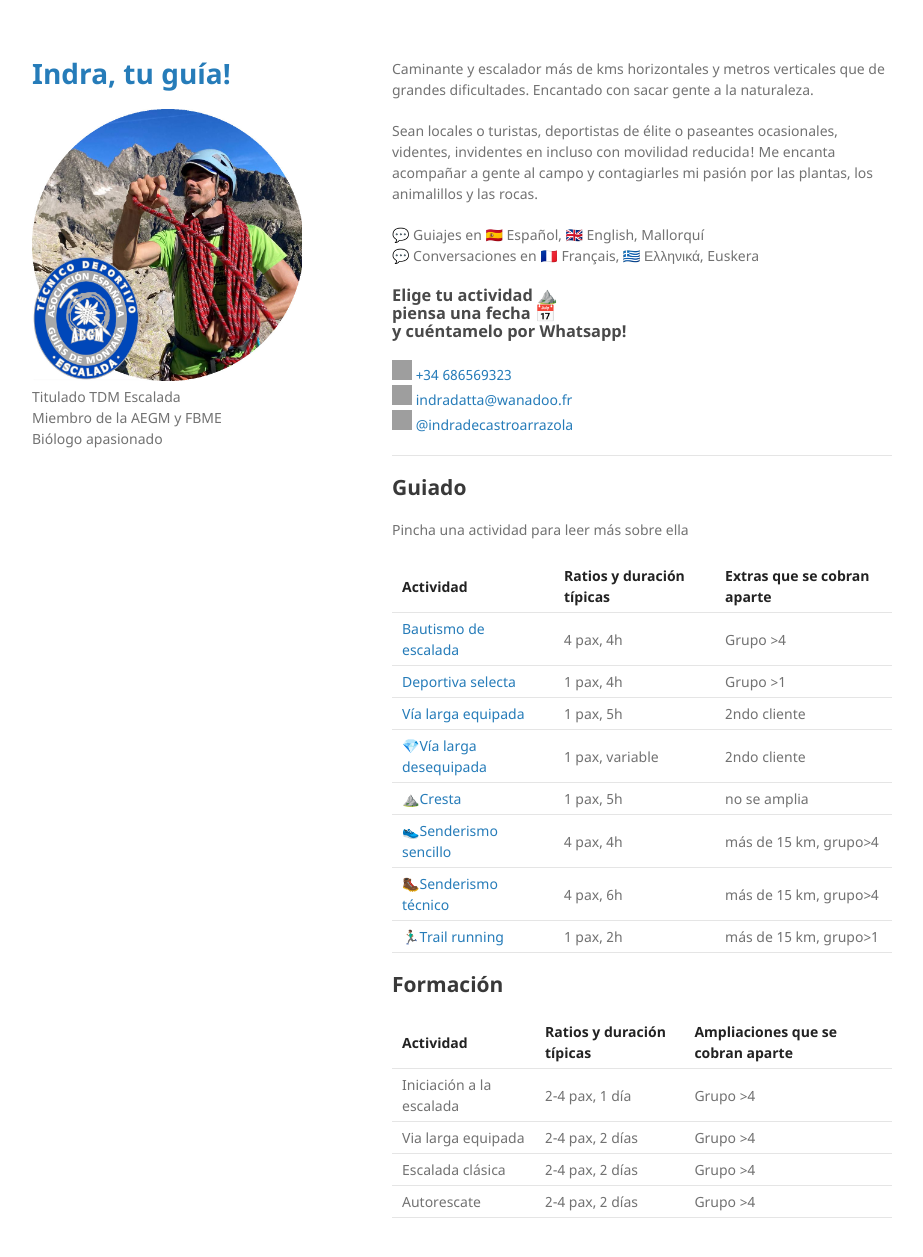
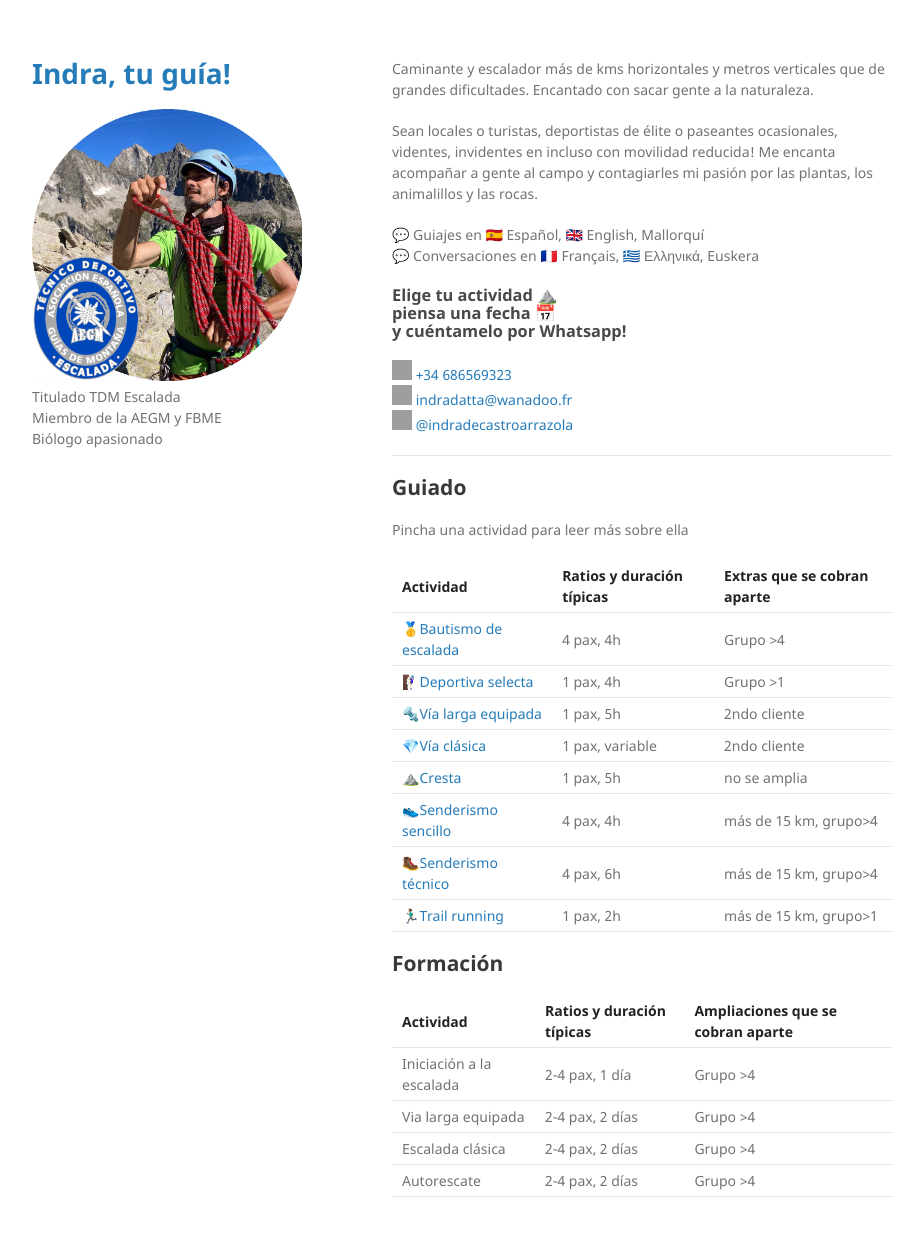
Before and after one commit to indradecastro/MountainGuide, a Jekyll site: the page built from index.md, in a window 1280 px wide and 1288 px high. Shown: the top 1257 px of the window, without its empty margins (178-1101 px from the left). Built offline with Jekyll 4.4.1, drawn with Linux system fonts in a browser that asks for light colours; emoji names are drawn with the system emoji font; grey boxes are pictures that could not be loaded.

```diff
--- a/index.md
+++ b/index.md
@@ -20,12 +20,12 @@ Sean locales o turistas, deportistas de élite o paseantes ocasionales, videntes
 ## Guiado
 Pincha una actividad para leer más sobre ella
 
-| **Actividad**                                       | **Ratios y duración típicas** | **Extras que se cobran aparte** |
-| --------------------------------------------------- | ----------------------------- | ------------------------------- |
-| [Bautismo de escalada](./bautismo-de-escalada.md)   | 4 pax, 4h                     | Grupo >4                        |
-| [Deportiva selecta](./deportiva-selecta.md)         | 1 pax, 4h                     | Grupo >1                        |
-| [Vía larga equipada](./vía-larga-equipada.md)       | 1 pax, 5h                     | 2ndo cliente                    |
-| [💎Vía larga desequipada](./vía-larga-desequipada.md) | 1 pax, variable               | 2ndo cliente                    |
+| **Actividad**                                         | **Ratios y duración típicas** | **Extras que se cobran aparte** |
+| ----------------------------------------------------- | ----------------------------- | ------------------------------- |
+| [🥇Bautismo de escalada](./bautismo-de-escalada.md)   | 4 pax, 4h                     | Grupo >4                        |
+| [🧗🏻‍♀️Deportiva selecta](./deportiva-selecta.md)         | 1 pax, 4h                     | Grupo >1                        |
+| [🔩Vía larga equipada](./vía-larga-equipada.md)       | 1 pax, 5h                     | 2ndo cliente                    |
+| [💎Vía clásica](./vía-clásica.md)                     | 1 pax, variable               | 2ndo cliente                    |
 | [⛰️Cresta](./cresta.md)                               | 1 pax, 5h                     | no se amplia                    |
 | [👟Senderismo sencillo](./senderismo-sencillo.md)     | 4 pax, 4h                     | más de 15 km, grupo>4           |
 | [🥾Senderismo técnico](./senderismo-técnico.md)       | 4 pax, 6h                     | más de 15 km, grupo>4           |
```
Also changed, not shown: bautismo.md (added, +18 -0 lines), cresta.md (added, +17 -0 lines), escalada-selecta.md (added, +15 -0 lines), vía-clásica.md (added, +18 -0 lines), vía-larga-desequipada.md (deleted, +0 -16 lines), vía-larga-equipada.md (+3 -5 lines), assets/img/selecta.jpg (added), 2 other files.
